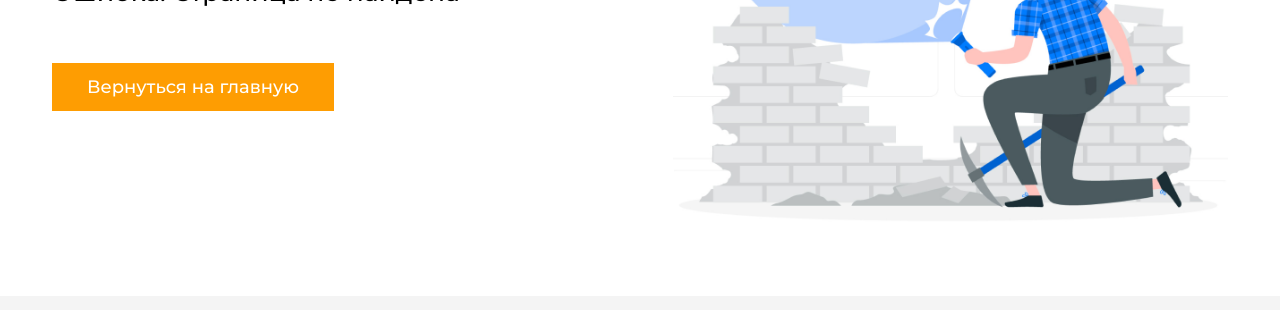
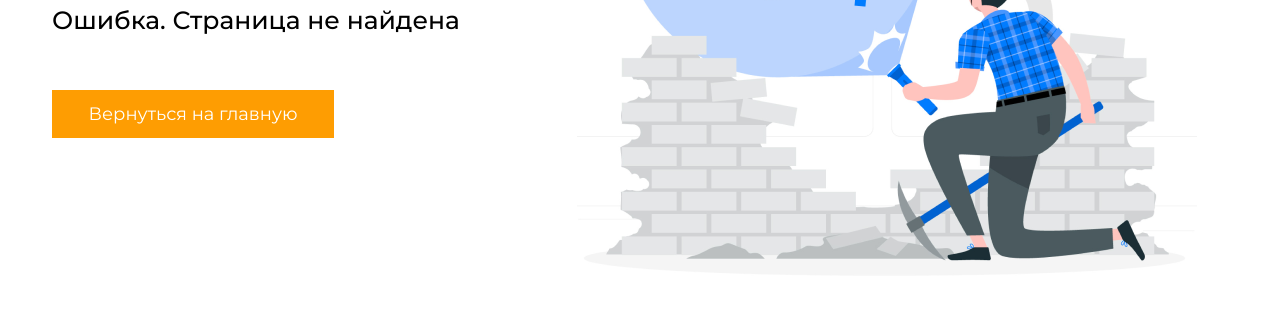
Before and after one commit to arichild/climat24, a website: page src/page-404.html in a window 1280 px wide. Shown: the part 489-799 px from the top of the page. Drawn offline with nearby package versions, Linux system fonts and the light colour scheme; files that its build step writes are made by us from their sources.

Commit message:
add 404 page

```diff
--- a/src/page-404.html
+++ b/src/page-404.html
@@ -2,19 +2,19 @@
 
 <!-- middle -->
 <div class="middle" id="middle">
-  <div class="section-thanks">
+  <div class="section-thanks page-404">
     <div class="container">
       <div class="row">
-        <div class="col-md-6">
+        <div class="col-md-5">
           <div class="section-info-txt thanks">
             <h1 class="section-info-txt-title thanks">Упс! Что то пошло не так...</h1>
-            <p class="section-info-txt-subtitle thanks">Ошибка. Страница не найдена</p>
-            <a class="section-info-txt-btn thanks" href="javascript:void(0)" data-href="./popups/price.html">
+            <p class="section-info-txt-subtitle thanks page-404">Ошибка. Страница не найдена</p>
+            <a class="section-info-txt-btn thanks page-404" href="javascript:void(0)" data-href="./popups/price.html">
               Вернуться на главную
             </a>
           </div>
         </div>
-        <div class="col-md-6">
+        <div class="col-md-7">
           <div class="section-thanks-img page-404">
             <div class="section-thanks-img-txt">
               Упс! Что то пошло не так...
--- a/src/sass/_index.scss
+++ b/src/sass/_index.scss
@@ -135,6 +135,7 @@
           width: 100%;
           font-size: 18px;
           height: 48px;
+          font-weight: 400;
 
           @media(max-width: 1024px) {
             margin: 0px auto;
--- a/src/sass/_page-404.scss
+++ b/src/sass/_page-404.scss
@@ -5,3 +5,43 @@
     }
   }
 }
+
+.section-thanks {
+  &.page-404 {
+    @media(max-width: 1024px) {
+      padding-top: 25px;
+
+    }
+
+    @media(min-width: 1024px) {
+      .col-md-5 {
+        flex: 0 0 43.66667%;
+        max-width: 43.66667%;
+      }
+
+      .col-md-7 {
+        flex: 0 0 56.33333%;
+        max-width: 56.33333%;
+      }
+    }
+
+    .row {
+      margin-left: -13px;
+      margin-right: -13px;
+    }
+
+    [class*="col-"] {
+      width: 100%;
+      padding-left: 13px;
+      padding-right: 13px;
+    }
+  }
+}
+
+.section-info-txt-subtitle {
+  &.page-404 {
+    @media(max-width: 768px) {
+      margin-bottom: 20px;
+    }
+  }
+}
```
Also changed, not shown: src/popups/catalog.html (+3 -10 lines), src/css/style.css, 1 other file.
